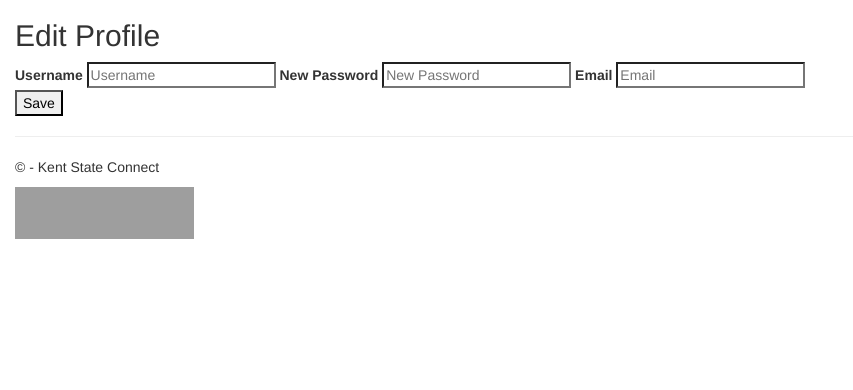
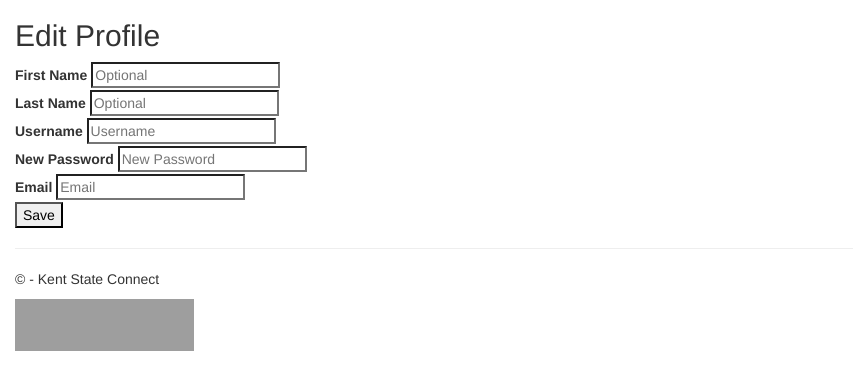
Before and after one commit to justintclark/Kent-State-Connect, a Python web app: template KentStateConnect/templates/profile-edit.html in a window 1280 px wide. Shown: the part 51-441 px from the top of the page, without its empty margins (0-853 px from the left). Run offline with Jinja, Linux system fonts and the light colour scheme; the template is opened without the code that fills it, so the values that code supplies are empty; grey boxes are pictures that could not be loaded.

Commit message:
Updated Profile to allow first/last name
Updated Profile to display first and last name and changed edit/profile to allow adding first/last names

```diff
--- a/KentStateConnect/templates/layout.html
+++ b/KentStateConnect/templates/layout.html
@@ -17,7 +17,6 @@
                     <span class="icon-bar"></span>
                     <span class="icon-bar"></span>
                 </button>
-
             </div>
             <div class="navbar-collapse collapse">
                 <ul class="nav navbar-nav">
@@ -27,8 +26,8 @@
                     <li><a href="{{ url_for('resources') }}">Resources</a></li>
                     <li><a href="{{ url_for('forum') }}">Forum</a></li>
                     {% if username %}
+                    <li><a href="{{ url_for('profile') }}">{{username}}</a></li>
                     <li><a href="{{ url_for('logout') }}">Logout</a></li>
-                    <li><a href="{{ url_for('profile') }}">{{username}}</a></li>
                     {% else %}
                     <li><a href="{{ url_for('login') }}">Login</a></li>
                     {% endif %}
--- a/KentStateConnect/templates/login.html
+++ b/KentStateConnect/templates/login.html
@@ -24,7 +24,6 @@
                     <input type="submit" class="btn" value="Sign In"></br>
                 </form>
                 <a class="bottom" href="{{url_for('forgotpassword')}}"> Forgot Password?</a></p>
-                <input type="hidden" name="token" value="{{ token }}">
             </h2>
             <p class="bottom">Don't have an account?  <a class="bottom" href="{{url_for('register')}}"> Sign Up here</a></p>
           </div>
--- a/KentStateConnect/templates/profile-edit.html
+++ b/KentStateConnect/templates/profile-edit.html
@@ -7,13 +7,16 @@
 <div>
     <div>
         <form action="{{ url_for('edit_profile') }}" method="post">
+            <label for="first_name">First Name </label>
+            <input type="first_name" value="" name="first_name" id="first_name" placeholder="Optional"><br />
+            <label for="last_name">Last Name </label>
+            <input type="last_name" value="" name="last_name" id="last_name" placeholder="Optional"><br />
             <label for="username">Username</label>
-            <input type="text" value="{{ account['username'] }}" name="username" id="username" placeholder="Username">
-            <label for="password">New Password</label>
-            <input type="password" value="" name="password" id="password" placeholder="New Password">
+            <input type="text" value="{{ account['username'] }}" name="username" id="username" placeholder="Username"><br />
+            <label for="password">New Password </label>
+            <input type="password" value="" name="password" id="password" placeholder="New Password"><br />
             <label for="email">Email</label>
-            <input type="email" value="{{ account['email'] }}" name="email" id="email" placeholder="Email">
-            <br>
+            <input type="email" value="{{ account['email'] }}" name="email" id="email" placeholder="Email"><br>
             <input type="submit" value="Save">
         </form>
         <p>{{ msg }}</p>
```
Also changed, not shown: KentStateConnect/templates/profile.html (+5 -2 lines), KentStateConnect/views.py (+5 -3 lines), db.sqlite3.
